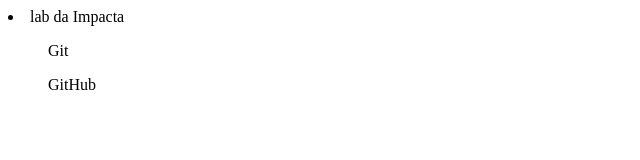
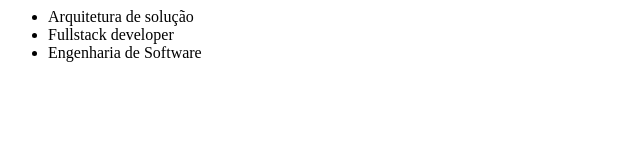
Before and after one commit to JOTAUCHOA/portal, a plain HTML site: page index.html in a window 1280 px wide. Shown: the whole page, without its empty margins (0-640 px from the left). Drawn offline with Linux system fonts and the light colour scheme.

Commit message:
Update no github organizadamente index.html

```diff
--- a/index.html
+++ b/index.html
@@ -1,7 +1,10 @@
 <html>
+  <title>Disciplinas da pós</title>
   <body>
-    <li>lab da Impacta</li>
-    <ul>Git</ul>
-    <ul>GitHub</ul>
+    <ul>
+      <li>Arquitetura de solução</li>
+      <li>Fullstack developer</li>
+      <li>Engenharia de Software</li>
+    <ul>
   </body>
-</html>
+</html
```
